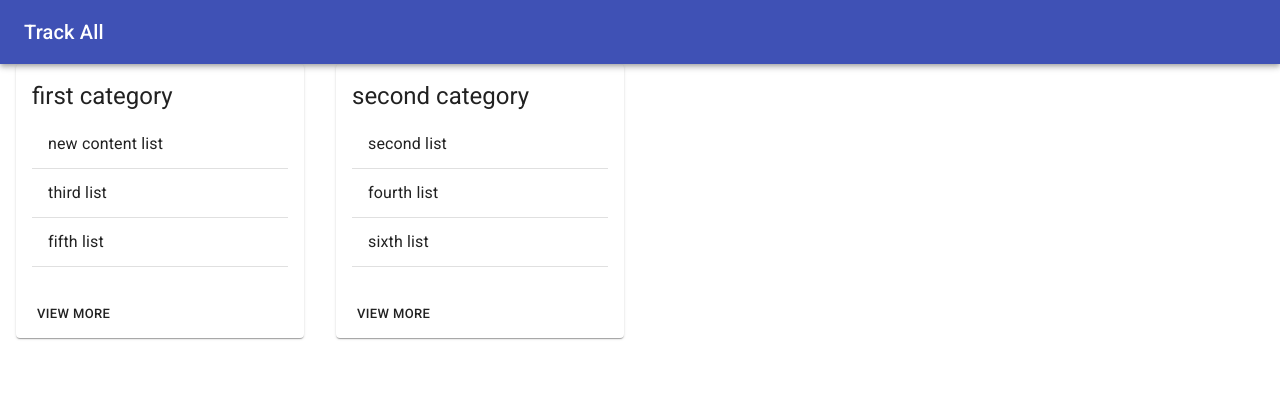
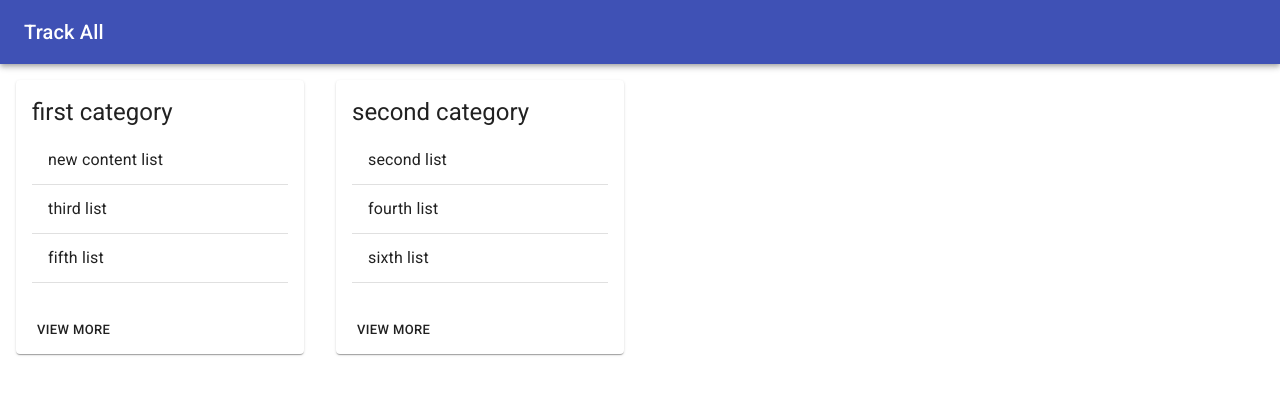
Before and after one commit to jeremeylee/TrackAll, a React (Create React App) app in the folder client/: page / in a window 1280 px wide. Shown: the top 394 px of the page. Built offline with nearby package versions, Linux system fonts and the light colour scheme; data requests are answered from the project's data file.

Commit message:
Adjusted card margins

```diff
--- a/client/src/components/HomeCard.js
+++ b/client/src/components/HomeCard.js
@@ -16,7 +16,7 @@ const useStyles = makeStyles({
 		display: "flex",
 		flexDirection: "column",
 		minHeight: "30vh",
-		margin: "0 1em 1em 1em",
+		margin: "1em 1em 1em 1em",
 	},
 	cardContent: {
 		flexGrow: "1",
```
